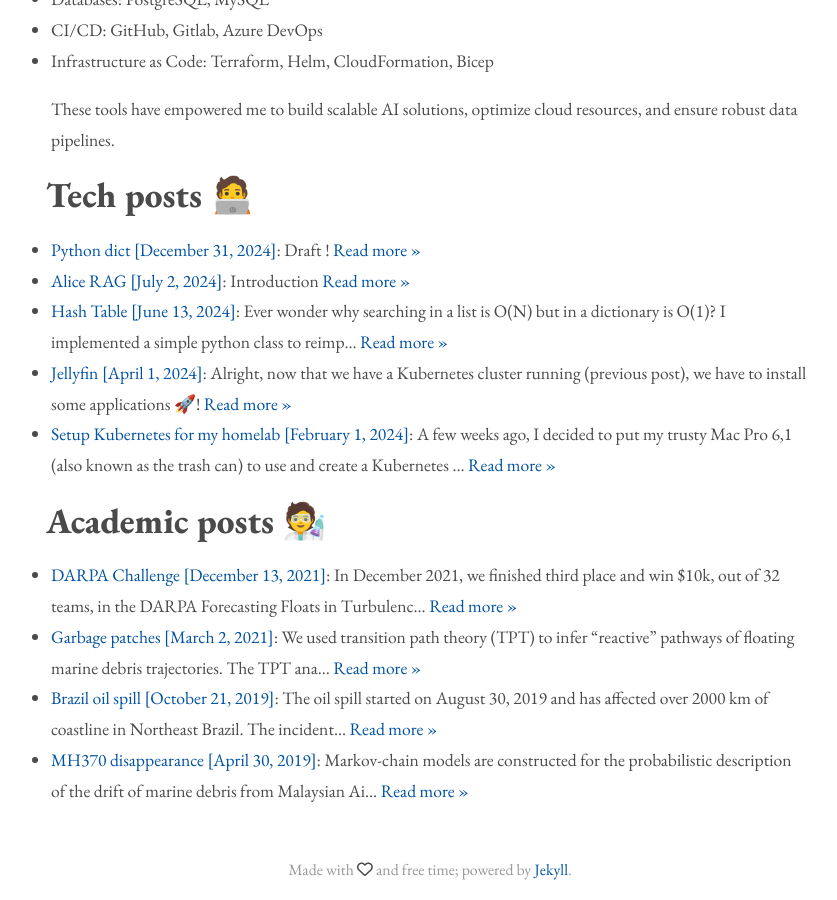
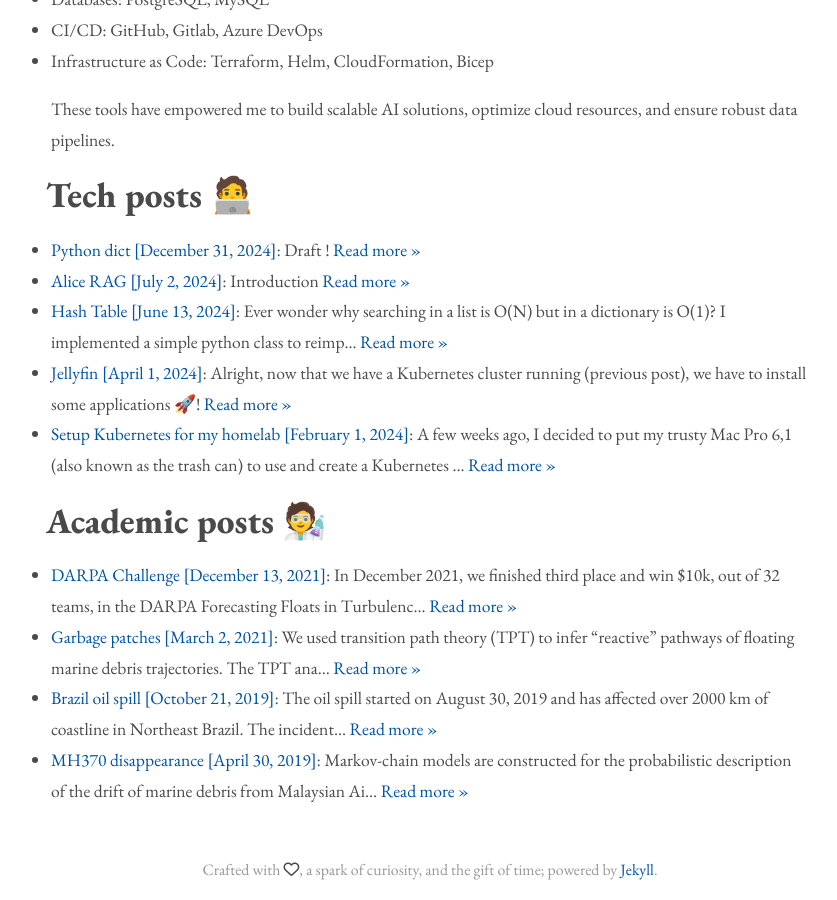
Before and after one commit to philippemiron/philippemiron.github.io, a Jekyll site: the page built from index.md, in a window 1280 px wide and 900 px high, scrolled down 1810 px. Shown: the whole window, without its empty margins (210-1047 px from the left). Built offline with Jekyll 4.4.1, drawn with Linux system fonts in a browser that asks for light colours.

Commit message:
update footer

```diff
--- a/_config.yml
+++ b/_config.yml
@@ -15,7 +15,7 @@ theme_settings:
      <p>Adjunct Faculty at Florida State University (COAPS)<p>
   header_text_feature_image:
   footer_text: >
-    Made with <i class="fa-regular fa-heart"></i> and free time; powered by <a href="http://jekyllrb.com">Jekyll</a>.
+    Crafted with <i class="fa-regular fa-heart"></i>, a spark of curiosity, and the gift of time; powered by <a href="http://jekyllrb.com">Jekyll</a>.
   # Icons
   rss: false
   email_address: philippemiron@gmail.com
@@ -60,9 +60,9 @@ collections:
 # BUILD SETTINGS
 markdown: kramdown
 
-sass:
-  sass_dir: _sass
-  style: :compressed
+# sass:
+#   sass_dir: _sass
+#   style: :compressed
 
 #plugins:
 #  - jekyll-paginate
```
